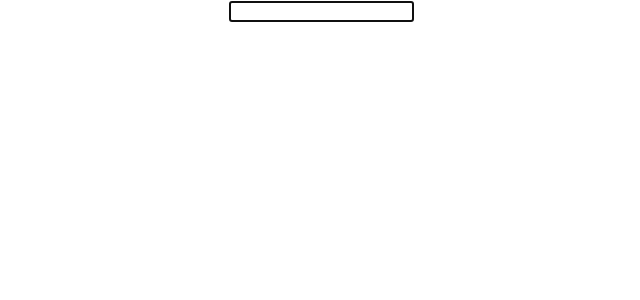
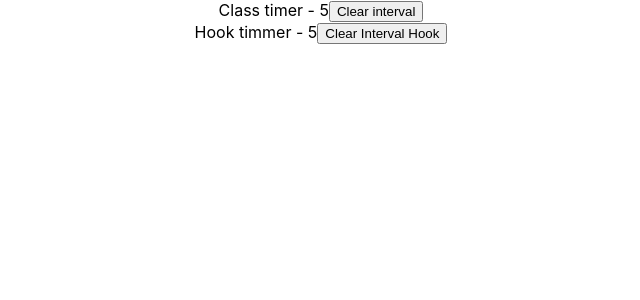
Before and after one commit to EdwinMLara/react-examples-general, a React (Create React App) app: page / in a window 1280 px wide. Shown: the top 300 px of the page, without its empty margins (319-959 px from the left). Built offline with nearby package versions, Linux system fonts and the light colour scheme; the HTML template or start-up script is replaced by a standard one.

Commit message:
ref with a javascritp funtion

```diff
--- a/src/App.js
+++ b/src/App.js
@@ -1,7 +1,7 @@
 import React, {useReducer} from 'react';
 import './App.css';
-import FocusInput from './useRef/components/FocusInput';
-
+import ClassTimmer from './useRef/components/ClassTimmer';
+import TimmerHook from './useRef/components/TimmerHook';
 
 export const UserContext2 = React.createContext();
 export const ChannelContext = React.createContext();
@@ -37,7 +37,8 @@ function App() {
             <ComponentE/>
           </ChannelContext.Provider>
       </UserContext2.Provider>*/}
-        <FocusInput/>
+        <ClassTimmer/>
+        <TimmerHook/>
       </div>
   );
 }
--- /dev/null
+++ b/src/useRef/components/ClassTimmer.js
@@ -0,0 +1,34 @@
+import React, { Component } from 'react'
+
+class ClassTimmer extends Component {
+    interval
+
+    constructor(props){
+        super(props);
+
+        this.state = {
+            timer: 0
+        }
+    }
+
+    componentDidMount(){
+        this.interval = setInterval(() =>{
+            this.setState( prevState => ({timer: prevState.timer + 1}))
+        },1000)
+    }
+
+    componentWillMount(){
+        clearInterval(this.interval)
+    }
+
+    render() {
+        return (
+            <div>
+                Class timer - {this.state.timer}
+                <button onClick={()=>{clearInterval(this.interval)}}>Clear interval</button>
+            </div>
+        )
+    }
+}
+
+export default ClassTimmer
--- /dev/null
+++ b/src/useRef/components/TimmerHook.js
@@ -0,0 +1,24 @@
+import React,{useState,useEffect,useRef} from 'react'
+
+function TimmerHook() {
+    const [timer, setTimer] = useState(0)
+    const intervalRef = useRef()
+
+    useEffect(()=>{
+        intervalRef.current = setInterval(() => {
+            setTimer(prevState => prevState + 1)
+        },1000)
+        return () =>{
+            clearInterval(intervalRef.current)
+        }
+    },[])
+
+    return (
+        <div>
+            Hook timmer - {timer}
+            <button onClick={ () => { clearInterval(intervalRef.current) }}>Clear Interval Hook</button>
+        </div>
+    )
+}
+
+export default TimmerHook
```
